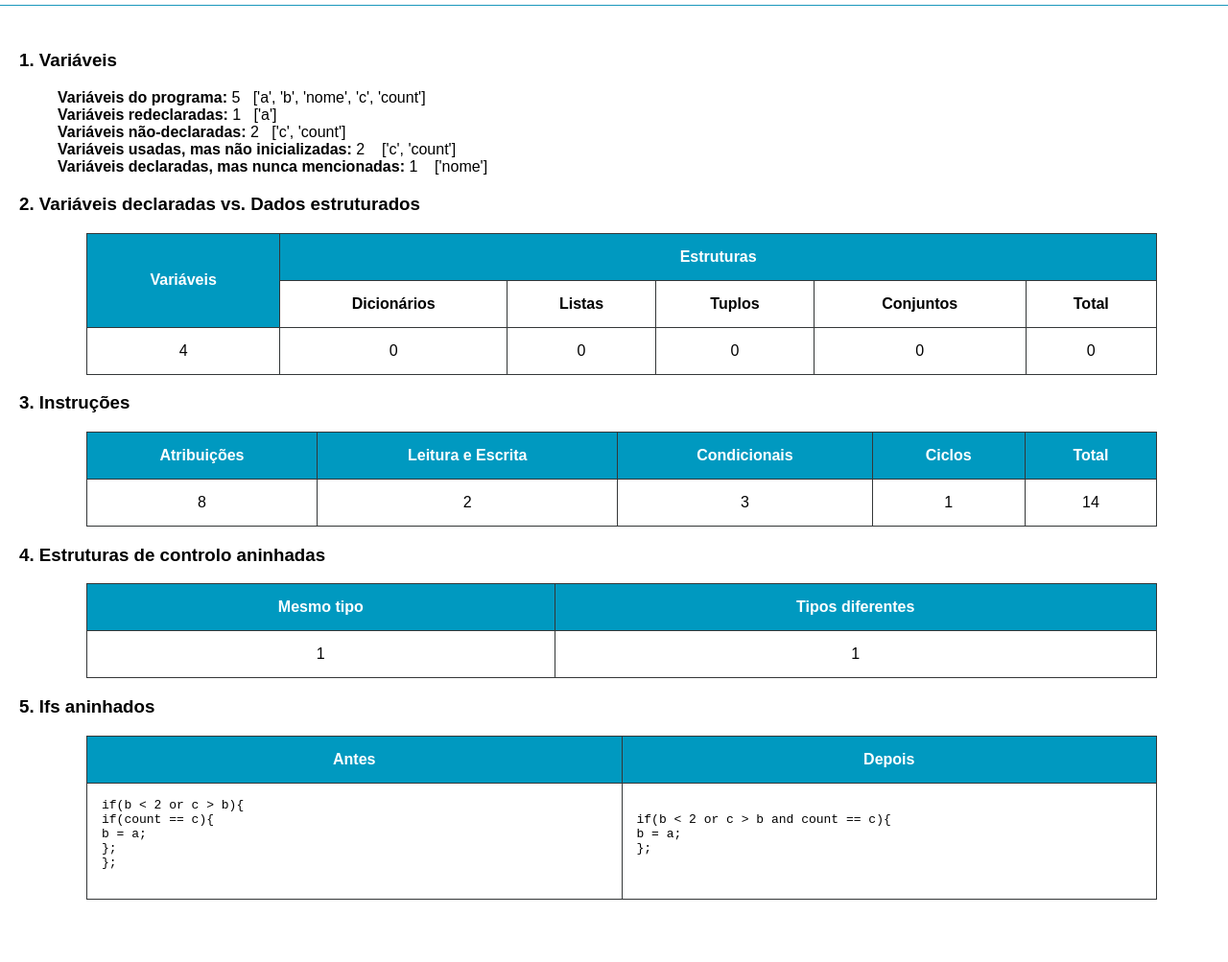
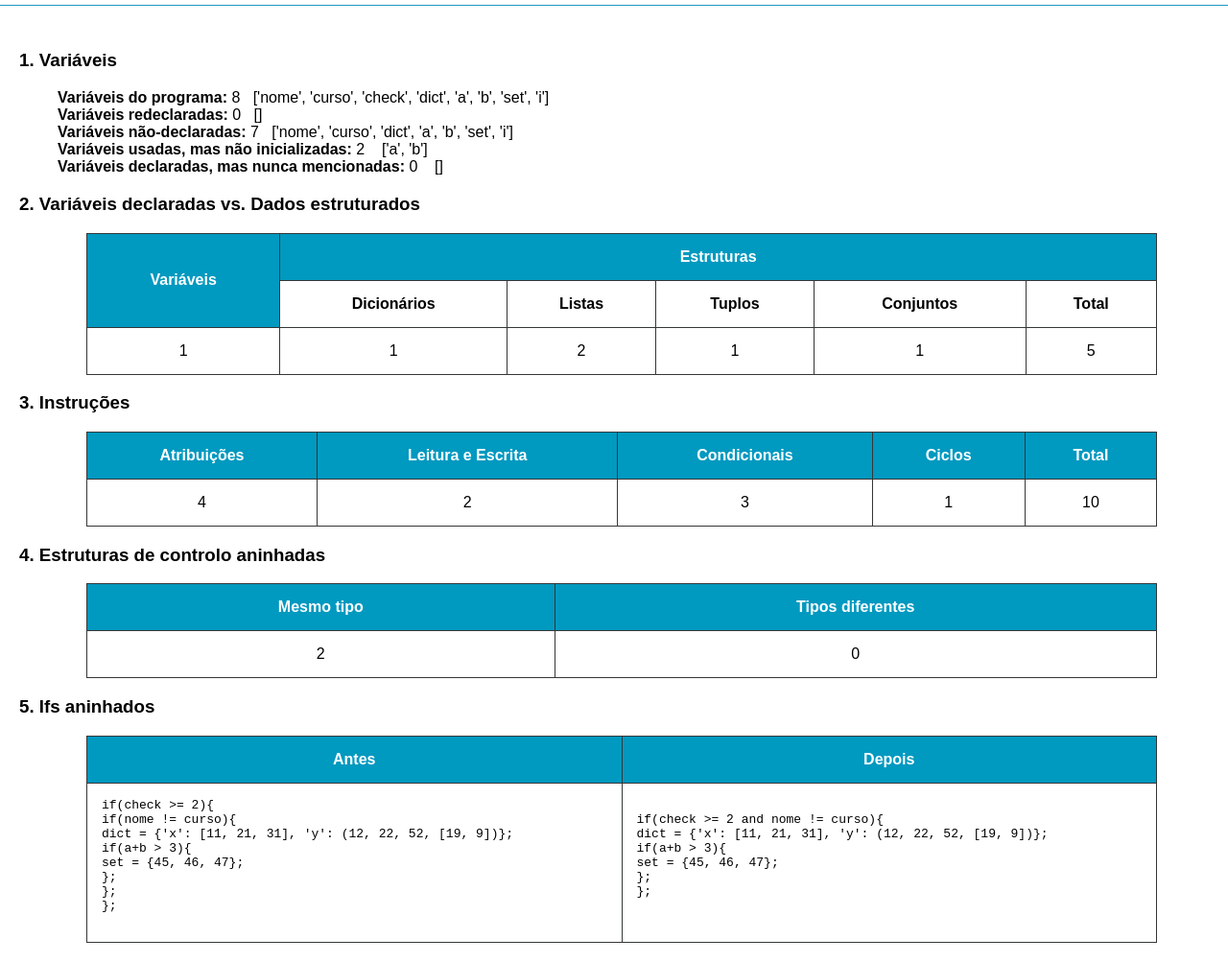
Before and after one commit to mishlawi/MEI-EG-TrabalhosPraticos, a plain HTML site: page index.html in a window 1280 px wide. Shown: the part 275-1278 px from the top of the page at 96% size. Before the commit the page ends 1233 px from the top, so only its background shows below. Drawn offline with Linux system fonts and the light colour scheme.

Commit message:
acho que está

```diff
--- a/index.html
+++ b/index.html
@@ -87,16 +87,16 @@
         <div class="container">
             <h3>1. Variáveis</h3>
                 <ul style="list-style-type:none">
-                    <li><b >Variáveis do programa: </b> 5
-                            &nbsp;&nbsp;['a', 'b', 'nome', 'c', 'count'] </li>
-                    <li><b>Variáveis redeclaradas: </b> 1
-                             &nbsp;&nbsp;['a'] </li>
-                    <li><b>Variáveis não-declaradas: </b> 2
-                             &nbsp;&nbsp;['c', 'count'] </li>
+                    <li><b >Variáveis do programa: </b> 8
+                            &nbsp;&nbsp;['nome', 'curso', 'check', 'dict', 'a', 'b', 'set', 'i'] </li>
+                    <li><b>Variáveis redeclaradas: </b> 0
+                             &nbsp;&nbsp;[] </li>
+                    <li><b>Variáveis não-declaradas: </b> 7
+                             &nbsp;&nbsp;['nome', 'curso', 'dict', 'a', 'b', 'set', 'i'] </li>
                     <li><b>Variáveis usadas, mas não inicializadas: </b> 2
-                             &nbsp;&nbsp; ['c', 'count']</li>
-                    <li><b>Variáveis declaradas, mas nunca mencionadas: </b>1
-                             &nbsp;&nbsp; ['nome'] </li>
+                             &nbsp;&nbsp; ['a', 'b']</li>
+                    <li><b>Variáveis declaradas, mas nunca mencionadas: </b>0
+                             &nbsp;&nbsp; [] </li>
                 </ul>
             <h3>2. Variáveis declaradas vs. Dados estruturados</h3>
                 <table>
@@ -112,12 +112,12 @@
                         <td><b>Total</b></th>
                     </tr>
                     <tr>
-                        <td>4</td>
-                        <td>0</td>
-                        <td>0</td>
-                        <td>0</td>
-                        <td>0</td>
-                        <td>0</td>
+                        <td>1</td>
+                        <td>1</td>
+                        <td>2</td>
+                        <td>1</td>
+                        <td>1</td>
+                        <td>5</td>
                     </tr>
                 </table>
             <h3>3. Instruções</h3>
@@ -130,11 +130,11 @@
                         <th><b>Total</b></th>
                     </tr>
                     <tr>
-                        <td>8</td>
+                        <td>4</td>
                         <td>2</td>
                         <td>3</td>
                         <td>1</td>
-                        <td>14</td>
+                        <td>10</td>
                     </tr>
                 </table>
             <h3>4. Estruturas de controlo aninhadas</h3>
@@ -144,8 +144,8 @@
                         <th><b>Tipos diferentes</b></th>
                     </tr>
                     <tr>
-                        <td>1</td>
-                        <td>1</td>
+                        <td>2</td>
+                        <td>0</td>
                     </tr>
                 </table>
             <h3>5. Ifs aninhados</h3>
@@ -155,15 +155,21 @@
                         <th><b>Depois</b></th>
                     </tr>
                     <tr><td>
-					<code>if(b < 2 or c > b){
-if(count == c){
-b = a;
+					<code>if(check >= 2){
+if(nome != curso){
+dict = {'x': [11, 21, 31], 'y': (12, 22, 52, [19, 9])};
+if(a+b > 3){
+set = {45, 46, 47};
+};
 };
 };
 					</code>
 </td><td>
-					<code>if(b < 2 or c > b and count == c){
-b = a;
+					<code>if(check >= 2 and nome != curso){
+dict = {'x': [11, 21, 31], 'y': (12, 22, 52, [19, 9])};
+if(a+b > 3){
+set = {45, 46, 47};
+};
 };
 					</code>
 </td></tr>
```
Also changed, not shown: 1 other file.
